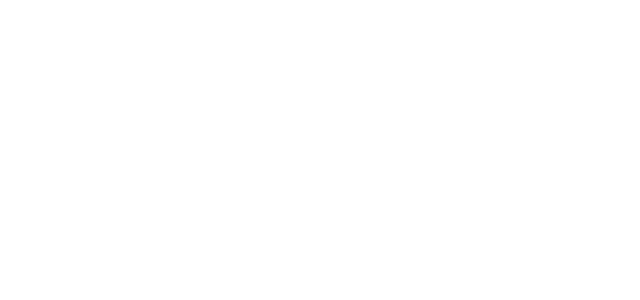
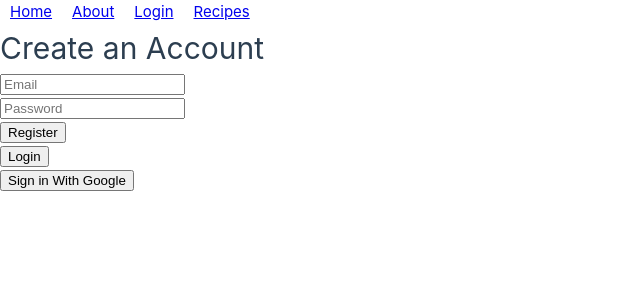
Before and after one commit to soup-bot/Kekkun, a Vue app: page /login in a window 1280 px wide. Before the commit this address had no page. Shown: the top 300 px of the page, without its empty margins (0-640 px from the left). Built offline with nearby package versions, Linux system fonts and the light colour scheme; no server answers.

Commit message:
login/logout logic implemented
- connected to firebase
- login and registration added
- when logged in, show: logout button, my recipes link on nav bar
- when logged in, hide: login button

```diff
--- a/index.html
+++ b/index.html
@@ -1,10 +1,10 @@
 <!DOCTYPE html>
 <html lang="en">
   <head>
-    <meta charset="UTF-8">
-    <link rel="icon" href="/favicon.ico">
-    <meta name="viewport" content="width=device-width, initial-scale=1.0">
-    <title>Vite App</title>
+    <meta charset="UTF-8" />
+    <link rel="icon" href="/favicon.ico" />
+    <meta name="viewport" content="width=device-width, initial-scale=1.0" />
+    <title>Kekkun</title>
   </head>
   <body>
     <div id="app"></div>
--- a/package.json
+++ b/package.json
@@ -8,6 +8,7 @@
     "preview": "vite preview"
   },
   "dependencies": {
+    "firebase": "^10.3.0",
     "vue": "^3.3.4",
     "vue-router": "^4.2.4"
   },
--- a/src/App.vue
+++ b/src/App.vue
@@ -1,11 +1,12 @@
 <script setup>
 import { RouterLink, RouterView } from 'vue-router'
-
+import Nav from "./components/Nav.vue"
 </script>
 
 <template>
+  <Nav></Nav>
+  <router-view></router-view>
 </template>
-
 <style scoped>
 
 </style>
--- /dev/null
+++ b/src/components/Nav.vue
@@ -0,0 +1,46 @@
+<script setup>
+import {RouterLink} from "vue-router"
+import {onMounted, ref} from "vue";
+import { getAuth, onAuthStateChanged, signOut } from "firebase/auth";
+import router from "../router";
+const isLoggedIn = ref(false);
+const userUID = ref(null);
+let auth;
+onMounted(()=> {
+  auth = getAuth();
+  onAuthStateChanged(auth, (user) =>{
+if (user){
+  isLoggedIn.value = true;
+ userUID.value = user.uid;
+ console.log(userUID.value);
+} else{
+  isLoggedIn.value = false;
+
+}
+  });
+});
+
+
+const logout = () => {
+signOut(auth).then(()=>{
+  router.push("/");
+});
+};
+</script>
+
+<template>
+  <div class="nav">
+<router-link active-class="active" to="/">Home</router-link>
+<router-link active-class="active" to="/about">About</router-link>
+<router-link active-class="active" to="/login" v-if="!isLoggedIn">Login</router-link>
+<router-link active-class="active" to="/recipes">Recipes</router-link>
+<router-link active-class="active" to="/myrecipes" v-if="isLoggedIn">My Recipes</router-link>
+<button @click="logout" v-if="isLoggedIn">Logout</button>
+</div>
+</template>
+
+<style scoped>
+a{
+  padding: 10px;
+}
+</style>
--- a/src/main.js
+++ b/src/main.js
@@ -3,9 +3,27 @@ import './assets/main.css'
 import { createApp } from 'vue'
 import App from './App.vue'
 import router from './router'
+// Import the functions you need from the SDKs you need
+import { initializeApp } from "firebase/app";
+// TODO: Add SDKs for Firebase products that you want to use
+// https://firebase.google.com/docs/web/setup#available-libraries
+
+// Your web app's Firebase configuration
+// For Firebase JS SDK v7.20.0 and later, measurementId is optional
+const firebaseConfig = {
+  apiKey: "AIzaSyDp2KaA_aIP3tizSoe3WBOVtxy-_FrqCxY",
+  authDomain: "kekkun-da721.firebaseapp.com",
+  projectId: "kekkun-da721",
+  storageBucket: "kekkun-da721.appspot.com",
+  messagingSenderId: "62184803239",
+  appId: "1:62184803239:web:eec1bff791c6ce1f96c482",
+  measurementId: "G-MNC6TFWK8T"
+};
+
+// Initialize Firebase
+initializeApp(firebaseConfig);
 
 const app = createApp(App)
-
 app.use(router)
 
 app.mount('#app')
--- a/src/router/index.js
+++ b/src/router/index.js
@@ -1,5 +1,6 @@
 import { createRouter, createWebHistory } from 'vue-router'
 import HomeView from '../views/HomeView.vue'
+import {getAuth, onAuthStateChanged} from 'firebase/auth';
 
 const router = createRouter({
   history: createWebHistory(import.meta.env.BASE_URL),
@@ -12,12 +13,55 @@ const router = createRouter({
     {
       path: '/about',
       name: 'about',
-      // route level code-splitting
-      // this generates a separate chunk (About.[hash].js) for this route
-      // which is lazy-loaded when the route is visited.
       component: () => import('../views/AboutView.vue')
-    }
+    },
+    {
+      path: '/login',
+      name: 'login',
+      component: () => import('../views/Login.vue')
+    },
+    {
+      path: '/recipes',
+      name: 'recipes',
+      component: () => import('../views/Recipes.vue')
+    },
+    {
+      path: '/myrecipes',
+      name: 'myrecipes',
+      component: () => import('../views/MyRecipes.vue'),
+      meta:{
+        requiresAuth: true,
+      }
+    },
   ]
 })
 
+const getCurrentUser = () => {
+return new Promise ((resolve,reject)=>{
+  const removeListener = onAuthStateChanged(
+    getAuth(),
+    (user) => {
+      removeListener();
+      resolve(user);
+    },
+    reject
+  );
+});
+
+};
+
+
+router.beforeEach(async (to,from,next) =>{
+  if (to.matched.some((record) =>record.meta.requiresAuth)){
+if(await getCurrentUser()){
+  next();
+} else {
+  alert("Your dont have access");
+  next("/");
+}
+  } else {
+    next();
+  }
+});
+
 export default router
--- /dev/null
+++ b/src/views/Login.vue
@@ -0,0 +1,93 @@
+<script setup>
+import {RouterLink, useRouter} from "vue-router"
+import {onMounted, ref} from "vue";
+import {getAuth, createUserWithEmailAndPassword, signInWithEmailAndPassword,
+  GoogleAuthProvider, signInWithPopup, signInWithRedirect, getRedirectResult, onAuthStateChanged
+} from "firebase/auth";
+
+const email = ref("");
+const password = ref("");
+const errMsg = ref();
+const router = useRouter();
+const isLoggedIn = ref(false);
+
+
+// onMounted(() => {
+//   onAuthStateChanged(auth, (user) => {
+//     if (user) {
+//       isLoggedIn.value = true;
+//       if (router.currentRoute.value.path === "/login") {
+//         router.push("/"); // Redirect to the home page or a different route
+//       }
+//     } else {
+//       isLoggedIn.value = false;
+//     }
+//   });
+
+// });
+const register = () => {
+  createUserWithEmailAndPassword(getAuth(), email.value, password.value)
+  .then((data)=> {
+    console.log("Succesfully registered!");
+    router.push('/');
+  })
+  .catch((error)=>{
+    console.log(error.code);
+    alert(error.message);
+  })
+};
+
+const signInWithGoogle = () => {
+  const provider = new GoogleAuthProvider();
+  signInWithPopup(getAuth(), provider)
+  .then((result)=>{
+    console.log(result.user);
+    router.push("/");
+  })
+  .catch((error)=>{
+    console.log("ERROR");
+  });
+};
+
+// const signInWithGoogle = () => {
+//   const provider = new GoogleAuthProvider();
+//   signInWithRedirect(auth, provider)
+//   router.push("/");
+
+// }
+const login =() => {
+  signInWithEmailAndPassword(getAuth(), email.value, password.value)
+  .then((data)=> {
+    console.log("Succesfully signed in");
+    router.push('/');
+  })
+  .catch((error)=>{
+    console.log(error.code);
+    switch(error.code){
+      case "auth/invalid-email":
+        errMsg.value = "Invalid email";
+        break;
+      case "auth/user-not-found":
+        errMsg.value = "No account with that email was found";
+        break;
+      case "auth/wrong-password":
+        errMsg.value = "Incorrect password";
+        break;
+      default:
+        errMsg.value ="Email or password was incorrect";
+        break;
+    }
+  })
+};
+</script>
+
+
+<template>
+<h1>Create an Account</h1>
+<p><input type="text" placeholder="Email" v-model ="email"></p>
+<p><input type="password" placeholder="Password" v-model ="password"></p>
+<p v-if="errMsg">{{ errMsg }}</p>
+<p><button @click="register">Register</button></p>
+<p><button @click="login">Login</button></p>
+<p><button @click="signInWithGoogle">Sign in With Google</button></p>
+</template>
--- /dev/null
+++ b/src/views/MyRecipes.vue
@@ -0,0 +1,9 @@
+<script setup>
+
+
+</script>
+
+
+<template>
+<h1>MY RECIPES</h1>
+</template>
--- /dev/null
+++ b/src/views/Recipes.vue
@@ -0,0 +1,3 @@
+<template>
+  <h1>RECIPES</h1>
+  </template>
```
Also changed, not shown: 2 other files (tests, documents, lock files or other folders).
